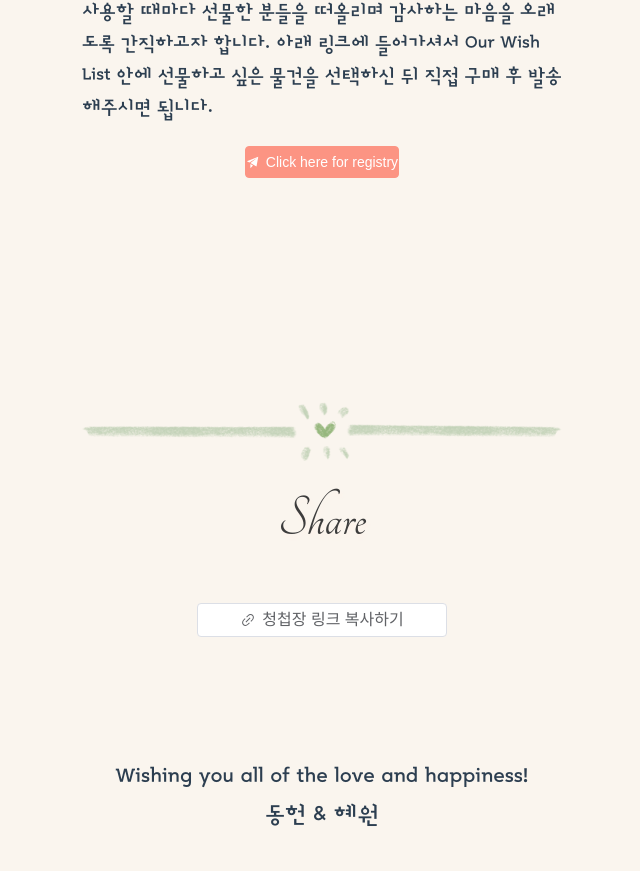
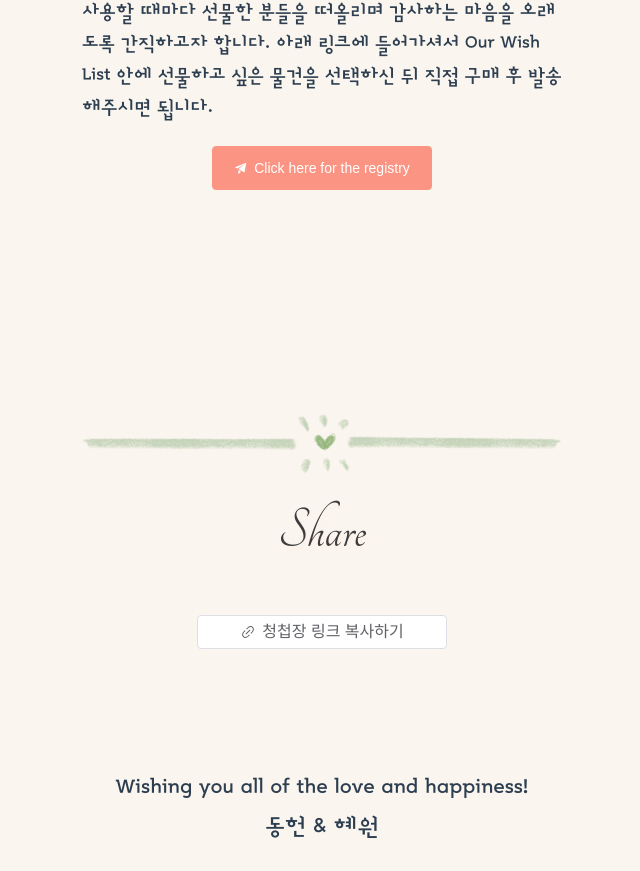
Before and after one commit to ryandhjeon/Mobile-Wedding-Invitation, a Vue app: page / in a window 1280 px wide. Shown: the part 5632-6503 px from the top of the page, without its empty margins (318-958 px from the left). Built offline with nearby package versions, Linux system fonts and the light colour scheme; a web font is replaced by a local one.

Commit message:
Edit button

```diff
--- a/src/components/Love.vue
+++ b/src/components/Love.vue
@@ -128,7 +128,7 @@
             <div>사용할 때마다 선물한 분들을 떠올리며 감사하는 마음을 오래도록 간직하고자 합니다. 아래 링크에 들어가셔서 Our Wish List 안에 선물하고 싶은 물건을 선택하신 뒤 직접 구매 후 발송해주시면 됩니다. </div>
             <div class="registry">
                 <a href="https://registry.theknot.com/ryan-jeon-hyewon-kim-december-2023-il/56941937" target="blank">
-                    <el-button class="registry_button" :icon="Promotion" type="danger">Click here for registry</el-button>
+                    <el-button class="registry_button" :icon="Promotion" type="danger">Click here for the registry</el-button>
                 </a>
             </div>
         </div>
@@ -209,7 +209,7 @@ async function copy(s) {
     }
 
     .registry_button {
-        padding: 1em 0;
+        padding: 1.5em;
     }
 
 
```
